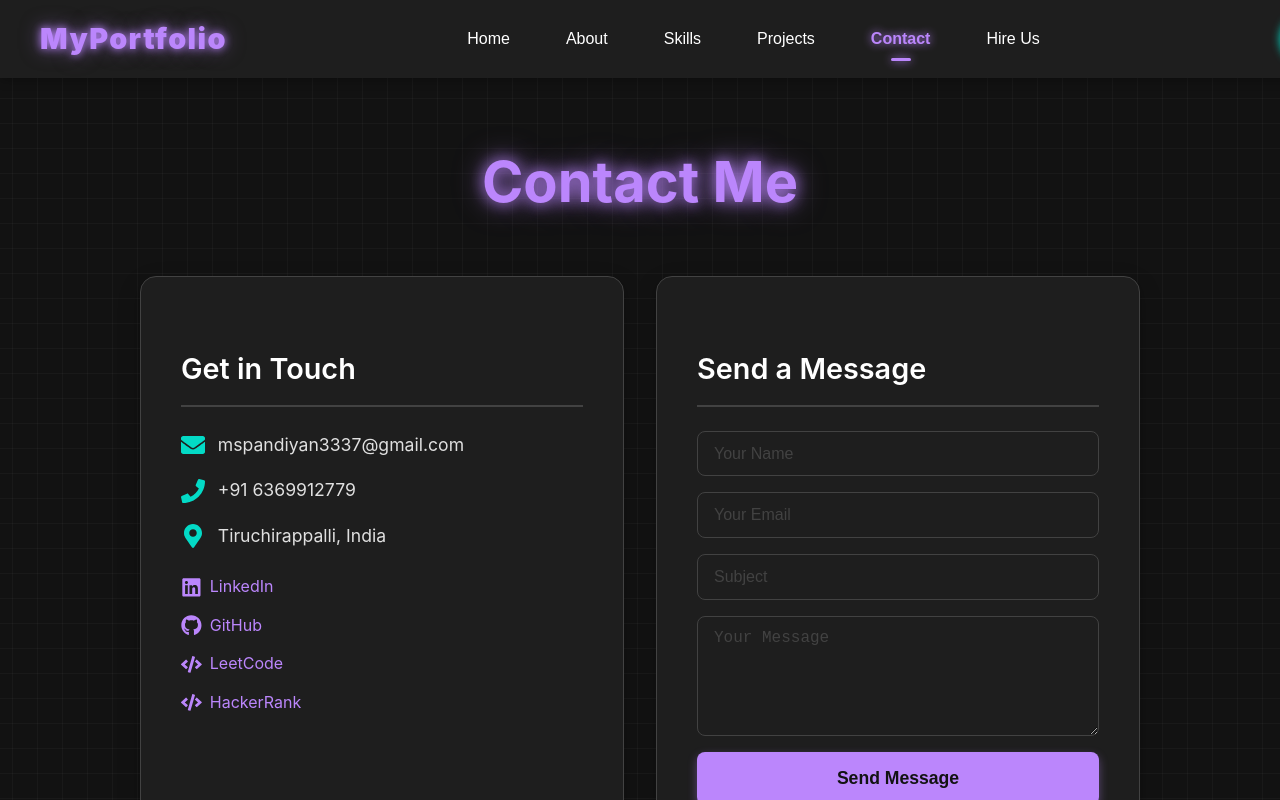
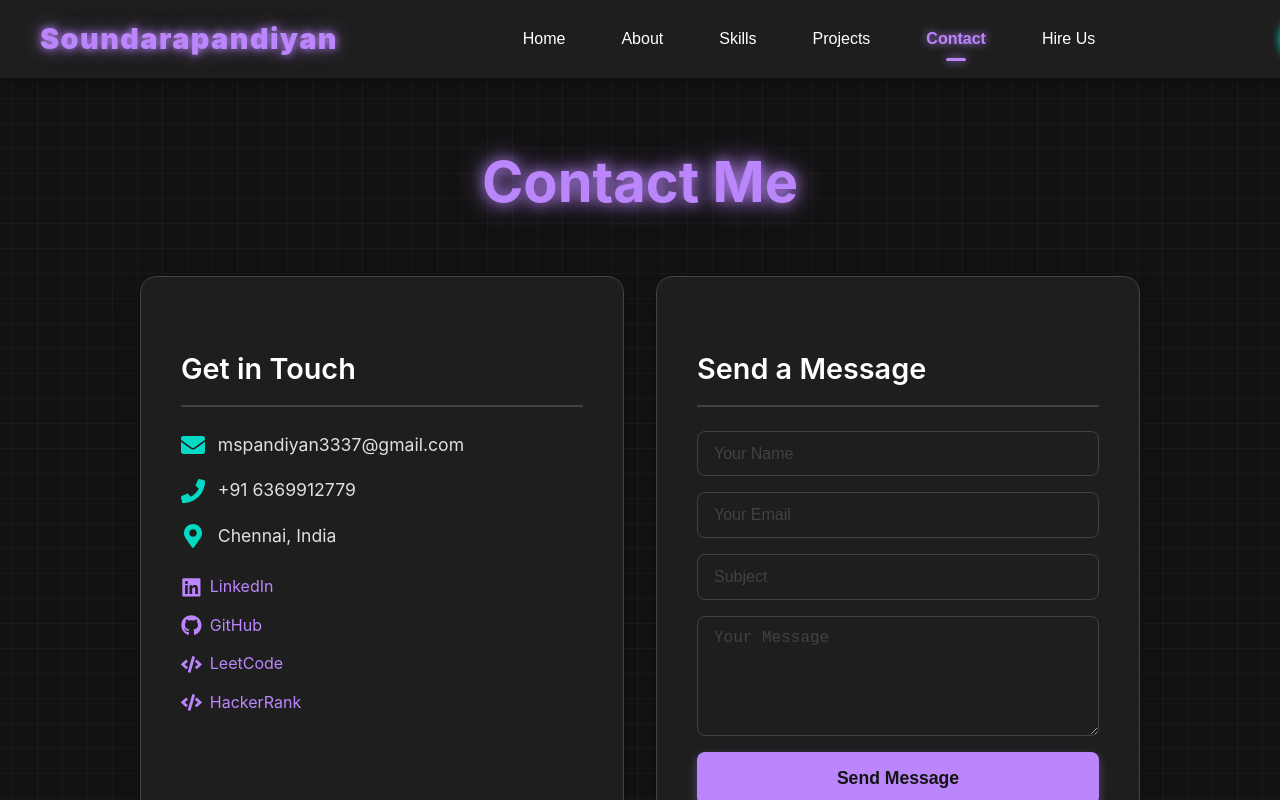
Before and after one commit to Mspanti/soundar-portfolio-sde, a React (Create React App) app: page / in a window 1280 px wide. Both pictures are taken after a click on the button "Contact". Shown: the part 2639-3439 px from the top of the page. Built offline with nearby package versions, Linux system fonts and the light colour scheme.

Commit message:
Update App.js

```diff
--- a/src/App.js
+++ b/src/App.js
@@ -45,7 +45,7 @@ function App() {
   if (isLoading) {
     return (
       <div className="loading-screen">
-        <div className="loading-text">Loading Portfolio...</div>
+        <div className="loading-text">Loading Portfolio...Hello Techies!!</div>
       </div>
     );
   }
@@ -53,7 +53,7 @@ function App() {
   return (
     <div className={`app-container ${isDarkMode ? 'dark-mode' : 'light-mode'}`}>
       <header className="app-header">
-        <div className="app-logo">MyPortfolio</div>
+        <div className="app-logo">Soundarapandiyan</div>
         <nav className={`main-nav ${isMobileNavOpen ? 'open' : ''}`}>
           <button className={`nav-item ${activeSection === 'home' ? 'active' : ''}`} onClick={() => navigateToSection('home')}>Home</button>
           <button className={`nav-item ${activeSection === 'about' ? 'active' : ''}`} onClick={() => navigateToSection('about')}>About</button>
@@ -74,7 +74,7 @@ function App() {
         {/* Home Section */}
         <section id="home" className={`content-section home-section ${activeSection === 'home' ? 'active' : ''}`} key="home-section">
           <div className="hero-content">
-            <h1 className="hero-title">Hello, I'm Soundarapandiyan S.</h1>
+            <h1 className="hero-title">Hello, I'm Soundarapandiyan SDE.</h1>
             <p className="hero-subtitle">
               Security-driven engineer building intelligent Android applications that blend AI precision with user-centric privacy.
               Experienced in Kotlin, biometric authentication, offline-first architecture, and multi-layered security design.
@@ -324,7 +324,7 @@ function App() {
               <h3 className="card-title">Get in Touch</h3>
               <p className="contact-info-item"><FaEnvelope className="contact-icon" /> mspandiyan3337@gmail.com</p>
               <p className="contact-info-item"><FaPhone className="contact-icon" /> +91 6369912779</p>
-              <p className="contact-info-item"><FaMapMarkerAlt className="contact-icon" /> Tiruchirappalli, India</p>
+              <p className="contact-info-item"><FaMapMarkerAlt className="contact-icon" /> Chennai, India</p>
               <div className="social-links-contact">
                 <a href="https://www.linkedin.com/in/yourprofile" target="_blank" rel="noopener noreferrer" className="social-icon-contact"><FaLinkedin /> LinkedIn</a>
                 <a href="https://github.com/yourprofile" target="_blank" rel="noopener noreferrer" className="social-icon-contact"><FaGithub /> GitHub</a>
```
